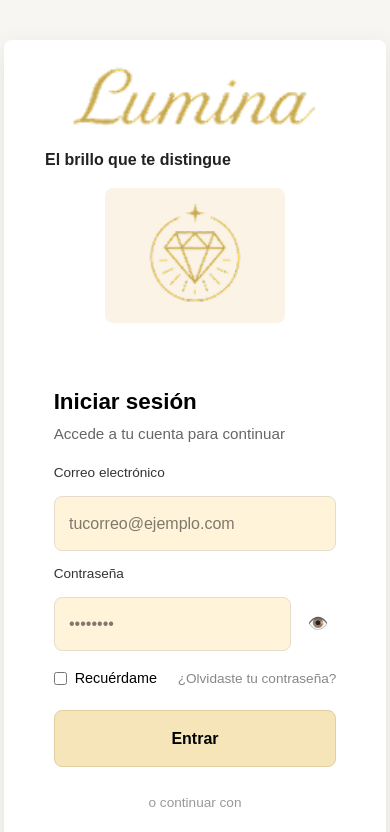
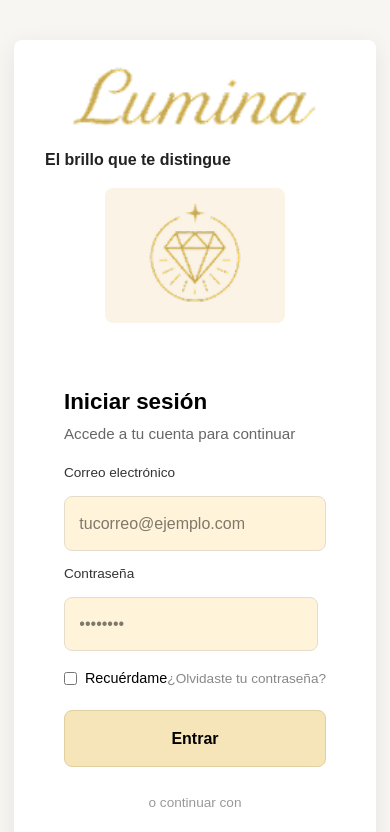
Before and after one commit to SpeedChela/Lumina, a Next.js app: page /login in a window 390 px wide. Shown: the top 832 px of the page. Built offline with nearby package versions, Linux system fonts and the light colour scheme.

Commit message:
ya namas falta un cachito pa que queden del mismo tamaño las cajas de contraseña y correo

```diff
--- a/app/login/page.module.css
+++ b/app/login/page.module.css
@@ -1,4 +1,7 @@
 /* ...existing code... */
+
+/* Contenedor principal de la página de login.
+   Define altura mínima, color de fondo y uso de flex para apilar contenido. */
 .loginPage {
   min-height: 100vh;
   background: #f8f6f2;
@@ -6,11 +9,13 @@
   flex-direction: column;
 }
 
+/* Wrapper central que contiene las dos columnas (marca + formulario).
+   Limita ancho, centra en la página, usa grid para columnas y añade tarjeta blanca. */
 .loginWrapper {
   max-width: 1100px;
   margin: 2.5rem auto;
   display: grid;
-  grid-template-columns: 1fr 420px;
+  grid-template-columns: 1fr 420px; /* columna grande para branding + columna fija para formulario */
   gap: 2.5rem;
   align-items: center;
   padding: 2rem;
@@ -19,24 +24,26 @@
   border-radius: 8px;
 }
 
-/* Left column (branding) */
+/* Columna izquierda: contenedor de marca (logo, tagline, icono). */
 .brandCol {
   display: flex;
   align-items: center;
   justify-content: center;
 }
 .brandInner {
-  text-align: left;
+  text-align: left; /* alinear el contenido de la marca a la izquierda dentro de la columna */
 }
 .logo {
   display: block;
-  object-fit: contain;
+  object-fit: contain; /* asegura que la imagen mantenga proporciones */
 }
 .tagline {
   margin: 0.6rem 0 1.2rem;
   font-weight: 600;
   color: #222;
 }
+
+/* Recuadro que rodea el icono/diamante para darle fondo y separación. */
 .diamond {
   background: #fbf3e6;
   padding: 1rem;
@@ -45,7 +52,7 @@
   margin-top: 1rem;
 }
 
-/* Right column (form) */
+/* Columna derecha: contiene el formulario. */
 .formCol {
   display: flex;
   align-items: center;
@@ -53,19 +60,19 @@
 }
 .card {
   width: 100%;
-  padding: 1.6rem;
+  padding: 1.6rem; /* espacio interior de la tarjeta del formulario */
 }
 .cardHeader h1 {
   margin: 0 0 6px;
-  font-size: 1.4rem;
+  font-size: 1.4rem; /* título principal del formulario */
 }
 .cardSubtitle {
   margin: 0 0 1rem;
   color: #666;
-  font-size: 0.95rem;
+  font-size: 0.95rem; /* subtítulo de ayuda bajo el título */
 }
 
-/* Form */
+/* Formulario: disposición vertical con separación entre campos. */
 .form {
   display: flex;
   flex-direction: column;
@@ -75,6 +82,8 @@
   font-size: 0.85rem;
   color: #333;
 }
+
+/* Estilo base para los inputs (correo y contraseña). */
 .input {
   padding: 0.85rem 0.9rem;
   border-radius: 8px;
@@ -84,20 +93,34 @@
   width: 100%;
   box-sizing: border-box;
 }
+
+/* Fila que contiene el input de contraseña + botón para mostrar/ocultar.
+   Se usa flex para que el input ocupe el espacio restante y el botón mantenga su tamaño. */
 .passwordRow {
   display: flex;
   gap: 0.5rem;
   align-items: center;
 }
-.toggleBtn {
-  background: transparent;
-  border: none;
-  cursor: pointer;
-  font-size: 1.05rem;
-  padding: 0.2rem 0.5rem;
+
+/* Asegura que el input dentro de .passwordRow ocupe todo el espacio disponible
+   y no genere overflow dentro del contenedor flex. */
+.passwordRow .input {
+  flex: 1 1 auto;
+  min-width: 0; /* evita overflow en contenedores flex */
+  width: 100%;
+  box-sizing: border-box;
 }
 
-/* Row with checkbox + forgot link */
+/* Botón toggle: no crece, centrado, sirve para icono/emoji de mostrar contraseña. */
+.passwordRow .toggleBtn {
+  flex: 0 0 auto;
+  display: inline-flex;
+  align-items: center;
+  justify-content: center;
+  /* opcional: se puede definir ancho/alto aquí para consistencia visual */
+}
+
+/* Fila con checkbox "recuérdame" y enlace "olvidaste contraseña". */
 .row {
   display: flex;
   justify-content: space-between;
@@ -116,7 +139,7 @@
   text-decoration: none;
 }
 
-/* Buttons and socials */
+/* Botón principal de enviar (Entrar). */
 .primaryBtn {
   margin-top: 0.5rem;
   padding: 0.9rem;
@@ -126,12 +149,16 @@
   cursor: pointer;
   font-weight: 600;
 }
+
+/* Separador de opciones sociales: texto "o continuar con". */
 .or {
   text-align: center;
   color: #999;
   margin: 0.85rem 0 0.4rem;
   font-size: 0.85rem;
 }
+
+/* Contenedor de botones sociales (Facebook, Apple, Google). */
 .socials {
   display: flex;
   gap: 0.6rem;
@@ -147,7 +174,7 @@
   cursor: pointer;
 }
 
-/* Footer text */
+/* Texto inferior con enlace para registrarse. */
 .register {
   text-align: center;
   color: #666;
@@ -159,12 +186,12 @@
   text-decoration: none;
 }
 
-/* Responsive */
+/* Responsive: en pantallas pequeñas apila las columnas en una sola columna. */
 @media (max-width: 900px) {
   .loginWrapper {
-    grid-template-columns: 1fr;
+    grid-template-columns: 1fr; /* una sola columna en mobile */
     padding: 1.5rem;
   }
-  .diamond { margin: 1rem auto 0; }
+  .diamond { margin: 1rem auto 0; } /* centrar el icono en mobile */
 }
 /* ...existing code... */
--- a/app/login/page.tsx
+++ b/app/login/page.tsx
@@ -4,15 +4,24 @@ import Link from "next/link";
 import Image from "next/image";
 import styles from "./page.module.css";
 
+/* Componente de la página de login.
+   - Usa estado local para alternar visibilidad de la contraseña.
+   - Export default para que Next.js lo trate como página en /login. */
 export default function LoginPage() {
+  // Estado que controla si la contraseña se muestra en texto plano o en oculto
   const [showPassword, setShowPassword] = useState(false);
 
   return (
+    // Contenedor principal de la página, aplica estilos desde el módulo CSS
     <main className={styles.loginPage}>
 
+      {/* Wrapper que contiene las dos columnas: branding (izq) + formulario (der) */}
       <section className={styles.loginWrapper}>
+
+        {/* Columna de marca: logo, eslogan e ícono */}
         <div className={styles.brandCol}>
           <div className={styles.brandInner}>
+            {/* Imagen del logo (usa public/Images/LogoLetra.png) */}
             <Image
               src="/Images/LogoLetra.png"
               alt="Lumina"
@@ -20,8 +29,10 @@ export default function LoginPage() {
               height={120}
               className={styles.logo}
             />
+            {/* Eslogan / tagline */}
             <h2 className={styles.tagline}>El brillo que te distingue</h2>
 
+            {/* Recuadro que contiene el ícono/diamante */}
             <div className={styles.diamond}>
               <Image
                 src="/Images/luminalogosolo.png"
@@ -33,14 +44,20 @@ export default function LoginPage() {
           </div>
         </div>
 
+        {/* Columna del formulario */}
         <div className={styles.formCol}>
           <div className={styles.card}>
+            {/* Encabezado de la tarjeta del formulario */}
             <header className={styles.cardHeader}>
               <h1>Iniciar sesión</h1>
               <p className={styles.cardSubtitle}>Accede a tu cuenta para continuar</p>
             </header>
 
+            {/* Formulario real:
+                - method/action son de ejemplo (puedes conectar tu API).
+                - noValidate evita validación HTML automática si manejas validación por JS. */}
             <form className={styles.form} method="post" action="/api/login" noValidate>
+              {/* Campo correo */}
               <label className={styles.label} htmlFor="email">Correo electrónico</label>
               <input
                 id="email"
@@ -51,8 +68,10 @@ export default function LoginPage() {
                 className={styles.input}
               />
 
+              {/* Campo contraseña con fila que contiene el input + botón para mostrar/ocultar */}
               <label className={styles.label} htmlFor="password">Contraseña</label>
               <div className={styles.passwordRow}>
+                {/* Input de contraseña — su tipo depende del estado showPassword */}
                 <input
                   id="password"
                   name="password"
@@ -61,16 +80,20 @@ export default function LoginPage() {
                   required
                   className={styles.input}
                 />
+                {/* Botón para alternar visibilidad.
+                    - type="button" evita que actúe como submit.
+                    - aria-label accesible según el estado. */}
                 <button
                   type="button"
                   aria-label={showPassword ? "Ocultar contraseña" : "Mostrar contraseña"}
                   className={styles.toggleBtn}
                   onClick={() => setShowPassword((s) => !s)}
                 >
-                  {showPassword ? "🙈" : "👁️"}
+                  {/* Aquí puedes poner un icono SVG o emoji; se dejó vacío para que lo estilices */}
                 </button>
               </div>
 
+              {/* Fila con "Recuérdame" y enlace de recuperar contraseña */}
               <div className={styles.row}>
                 <label className={styles.checkbox}>
                   <input type="checkbox" name="remember" />
@@ -79,16 +102,20 @@ export default function LoginPage() {
                 <Link href="/forgot" className={styles.forgot}>¿Olvidaste tu contraseña?</Link>
               </div>
 
+              {/* Botón principal para enviar el formulario */}
               <button type="submit" className={styles.primaryBtn}>Entrar</button>
 
+              {/* Separador para opciones sociales */}
               <div className={styles.or}>o continuar con</div>
 
+              {/* Botones sociales (solo UI, sin integración) */}
               <div className={styles.socials}>
                 <button type="button" aria-label="Continuar con Facebook" className={styles.socialBtn}>f</button>
                 <button type="button" aria-label="Continuar con Apple" className={styles.socialBtn}></button>
                 <button type="button" aria-label="Continuar con Google" className={styles.socialBtn}>G</button>
               </div>
 
+              {/* Enlace para registrarse */}
               <p className={styles.register}>
                 ¿No tienes cuenta? <Link href="/register" className={styles.link}>Regístrate</Link>
               </p>
```
